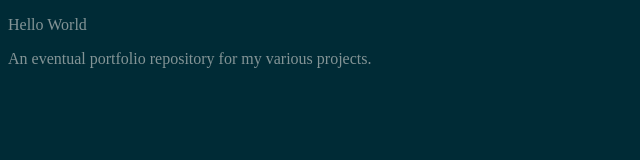
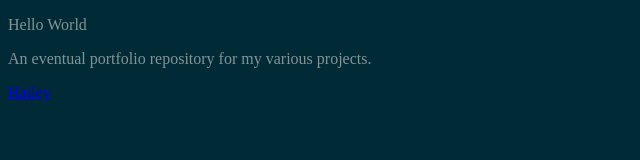
Before and after one commit to Wandering-Magi/Wandering-Magi.github.io, a plain HTML site: page index.html in a window 1280 px wide. Shown: the full height of the page, 0-640 px from the left. Drawn offline with Linux system fonts and the light colour scheme.

Commit message:
Update index.html

```diff
--- a/index.html
+++ b/index.html
@@ -11,6 +11,7 @@
       <div>
         <p>Hello World</p>
         <p>An eventual portfolio repository for my various projects.</p>
+        <a href="./hailey/hailey.html">Hailey</a>
       </div>
     </main>
   </body>
```
